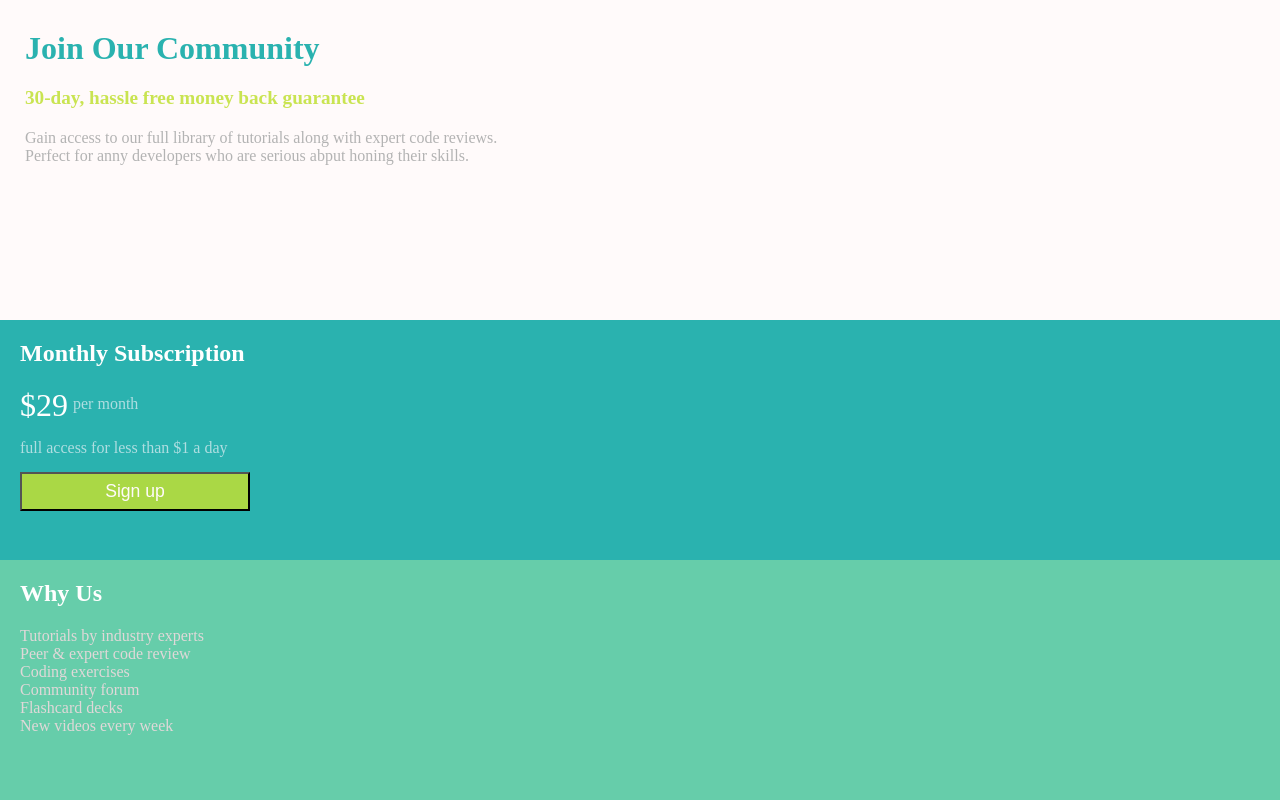
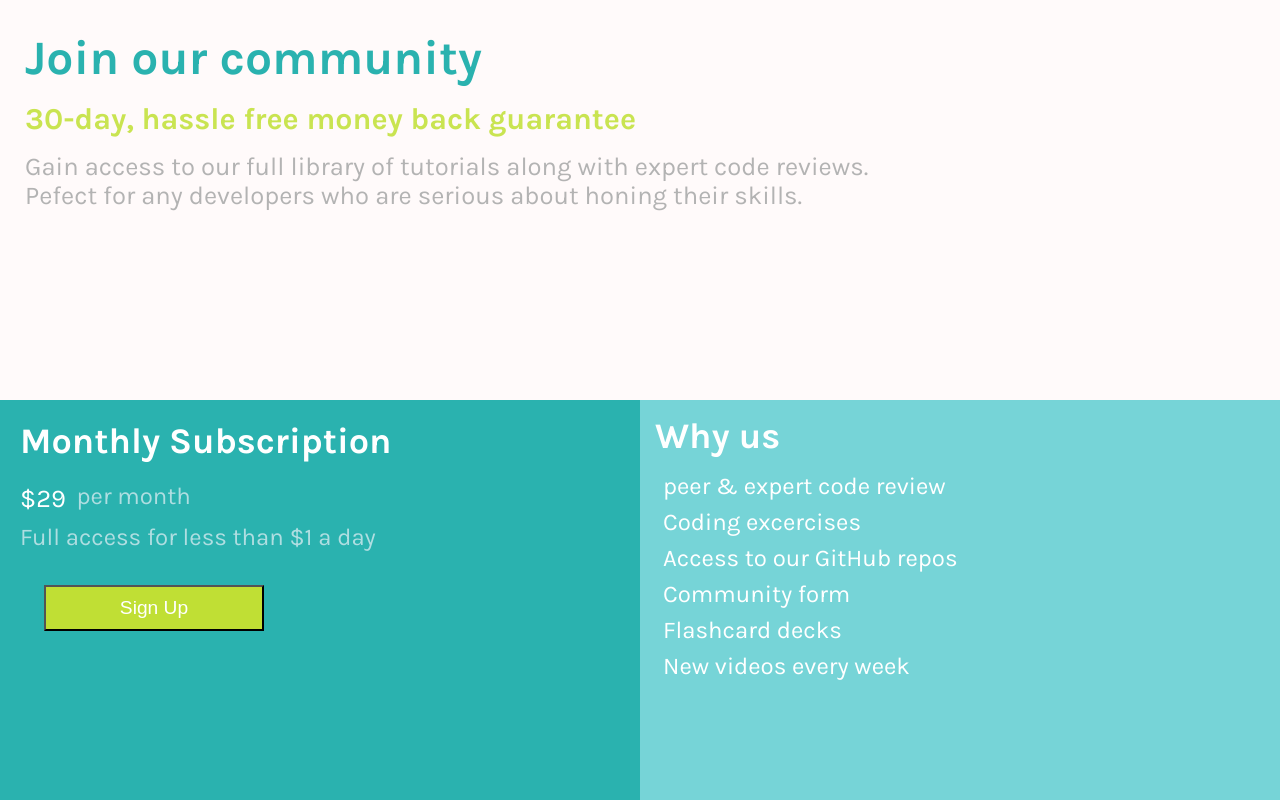
Before and after one commit to yshifa/css-challenge-one, a plain HTML site: page index.html in a window 1280 px wide. Drawn offline with Linux system fonts and the light colour scheme.

Commit message:
join-our-community-landing-page

```diff
--- a/index.html
+++ b/index.html
@@ -1,28 +1,47 @@
 <!DOCTYPE html>
 <html lang="en">
-<head>
-    <meta charset="UTF-8">
-    <meta name="viewport" content="width=device-width, initial-scale=1.0">
-    <meta http-equiv="X-UA-Compatible" content="ie=edge">
-    <link rel="stylesheet" href="style.css"/>
-    <title>webpage-1</title>
-</head>
-<body>
-    <div class="container">
-    <div class="box-1">
-        <h1>Join Our Community</h1>
-        <h2>30-day, hassle free money back guarantee</h2>
-        <p>Gain access to our full library of tutorials along with expert code reviews.<br>Perfect for anny developers who are serious abput honing their skills.</p>
+  <head>
+    <meta charset="UTF-8" />
+    <meta name="viewport" content="width=device-width, initial-scale=1.0" />
+
+    <link
+      href="https://fonts.googleapis.com/css?family=Karla:400,700&display=swap"
+      rel="stylesheet"
+    />
+    <link rel="stylesheet" href="style.css" />
+    <title>CSS-ONE</title>
+  </head>
+  <body class="container">
+    <div class="join-our-community">
+      <h1>Join our community</h1>
+      <h2>30-day, hassle free money back guarantee</h2>
+      <p>
+        Gain access to our full library of tutorials along with expert code
+        reviews. <br />
+        Pefect for any developers who are serious about honing their skills.
+      </p>
     </div>
-    <div class="box-2">
-        <h2>Monthly Subscription</h2>
-        <p><span class="price">$29</span>per month</p><p>full access for less than $1 a day</p>
-        <button>Sign up</button>
+
+    <div class="pricing">
+      <h2>Monthly Subscription</h2>
+      <p><span class="price">$29</span> per month</p>
+      <p>Full access for less than $1 a day</p>
+      <button class="sign-up">Sign Up</button>
     </div>
-    <div class="box-3">
-        <h2>Why Us</h2>
-        <p>Tutorials by industry experts<br>Peer & expert code review<br>Coding exercises<br>Community forum<br>Flashcard decks<br>New videos every week</p>
+
+    <div class="why-us">
+      <h2>Why us</h2>
+      <p>peer & expert code review</p>
+      <p>Coding excercises</p>
+      <p>Access to our GitHub repos</p>
+      <p>Community form</p>
+      <p>Flashcard decks</p>
+      <p>New videos every week</p>
+      <!-- <p>
+        Tutorials by industry experts. Peer & expert code review Coding
+        exercises Access to our github repos Community forum Flash card decks
+        New videos every week
+      </p> -->
     </div>
-    </div>
-</body>
+  </body>
 </html>
--- a/style.css
+++ b/style.css
@@ -1,78 +1,139 @@
-*{
+* {
   margin: 0;
-    padding: 0 ;
+  padding: 0;
   box-sizing: border-box;
 }
+.container {
+  font-size: 16px;
+  font-family: "Karla", sans-serif;
+  margin: 0 auto;
+  width: 100%;
+}
 
-body{
-    font-family: "karla",sens-serif;
-    font-size: 16px;
-}
-/* box 1 */
-.box-1{
-    height:40vh;
+/* join our community section */
+.join-our-community {
+  height: 40vh;
   width: 100%;
   padding: 30px 25px 0px 25px;
   background-color: snow;
 }
-.box-1 h1{
+.join-our-community h1 {
   color: hsl(179, 62%, 43%);
-margin-bottom: 20px;
-font-size:2rem;
+  margin-bottom: 15px;
+  font-size: 1.6rem;
 }
-.box-1 h2{
-    margin-bottom:20px;
-    font-size:1.2rem;
+.join-our-community h2 {
   color: hsla(71, 73%, 54%, 0.856);
-
+  font-size: 1.2rem;
+  margin-bottom: 15px;
+}
+.join-our-community p {
+  color: rgb(179, 179, 179);
 }
 
-.box-1 p{
-    color: rgb(179,179,179);
+/* pricing section */
+.pricing {
+  height: 30vh;
+  width: 100%;
+  background-color: hsl(179, 62%, 43%);
+  padding: 20px;
 }
-
-/* box2 */
-.box-2{
-    height:30vh;
-    width: 100%;
-    padding: 20px;
-    background-color: hsl(179, 62%, 43%);
-}
-.box-2 h2{
+.pricing h2 {
   color: white;
   margin-bottom: 20px;
 }
-.box-2 p{
+.pricing p {
   color: hsla(203, 44%, 93%, 0.71);
+  margin-bottom: 10px;
+}
+.price {
+  color: white;
+  font-size: 1.6rem;
+  vertical-align: middle;
+  margin-right: 5px;
+}
+.pricing:nth-child(3) {
+  background-color: whitesmoke;
+}
+
+.sign-up {
+  background-color: hsl(71, 73%, 54%);
+  padding: 10px;
+  width: 220px;
+  /* margin-left: 10px; */
+  color: white;
+  font-size: 1.2rem;
+}
+
+/* why us section */
+.why-us {
+  height: 30vh;
+  width: 100%;
+  padding: 15px;
+  background-color: rgba(27, 183, 189, 0.6);
+}
+.why-us h2 {
+  color: white;
   margin-bottom: 15px;
 }
-.price{
+.why-us p {
   color: white;
-    font-size:2rem;
-    vertical-align: middle;
-    margin-right: 5px
-}
-.box-2:nth-child(3){
-    background-color: whitesmoke;
-}
-.box-2 button{
-    background-color: hsla(71, 73%, 54%, 0.856);
-width: 230px;
-font-size: 1.1rem;
-color: snow;
-padding:7px
-}
-.box-3{
-    height:30vh;
-    width: 100%;
-    padding: 20px;
-    background-color: mediumaquamarine;
-}
- .box-3 h2{
-    color:white;
-    margin-bottom: 20px;
 }
 
-.box-3 p{
-    color:rgb(224, 216, 216);
+@media (min-width: 601px) {
+  .pricing {
+    width: 50%;
+    float: left;
+    height: 50vh;
+    font-size: 1.5rem;
   }
+  .why-us {
+    width: 50%;
+    float: left;
+    height: 50vh;
+    font-size: 1.5rem;
+  }
+  .join-our-community {
+    height: 50vh;
+    font-size: 1.7rem;
+  }
+}
+@media (min-width: 760px) {
+  .pricing {
+    width: 50%;
+    float: left;
+    height: 50vh;
+  }
+  .why-us {
+    width: 50%;
+    float: left;
+    height: 50vh;
+  }
+  .join-our-community {
+    height: 50vh;
+  }
+
+  .join-our-community h1 {
+    font-size: 3rem;
+  }
+  .join-our-community h2 {
+    font-size: 1.9rem;
+  }
+  .join-our-community p {
+    font-size: 1.6rem;
+  }
+}
+@media (min-width: 1024px) {
+  .join-our-community h1 h2 p {
+    margin: 1rem;
+  }
+  .sign-up {
+    margin: 1.5rem;
+  }
+  .pricing h2 p {
+    margin: 1rem;
+  }
+  .why-us p {
+    margin: 0.5rem;
+  }
+}
```
Also changed, not shown: design/desktop-design.jpg (added), design/desktop-preview.jpg (added), design/mobile-design.jpg (added), 2 other files. Lines whose indentation alone changed are shown as unchanged.
